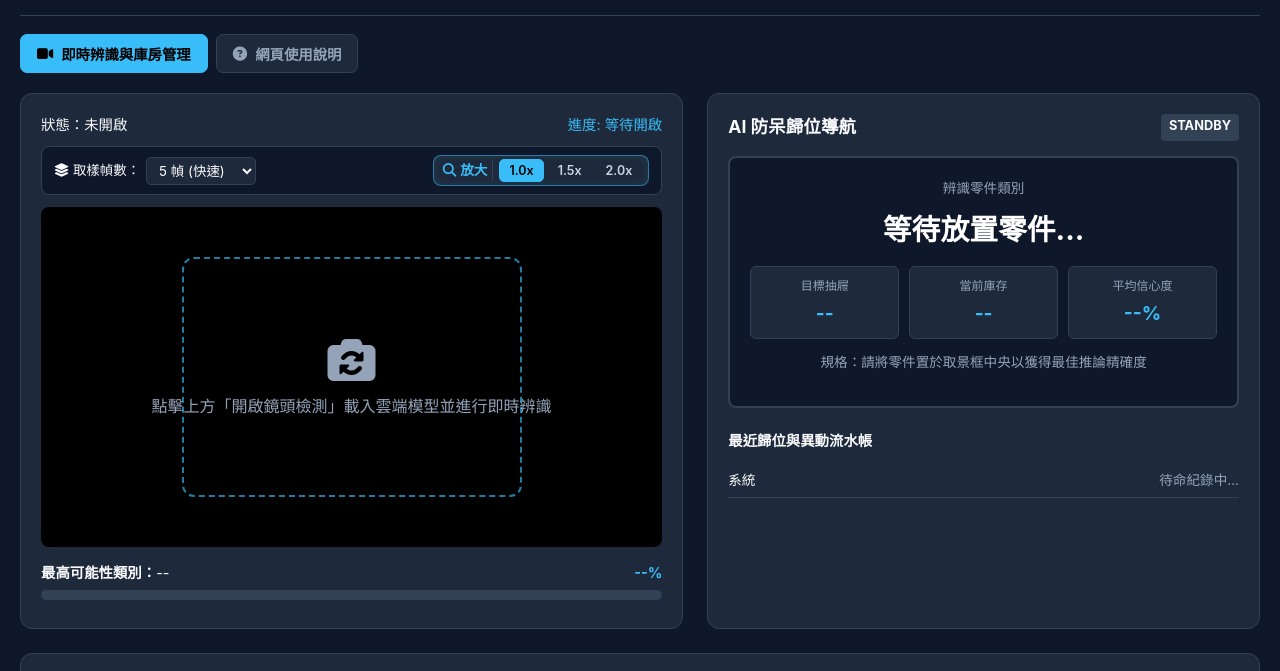
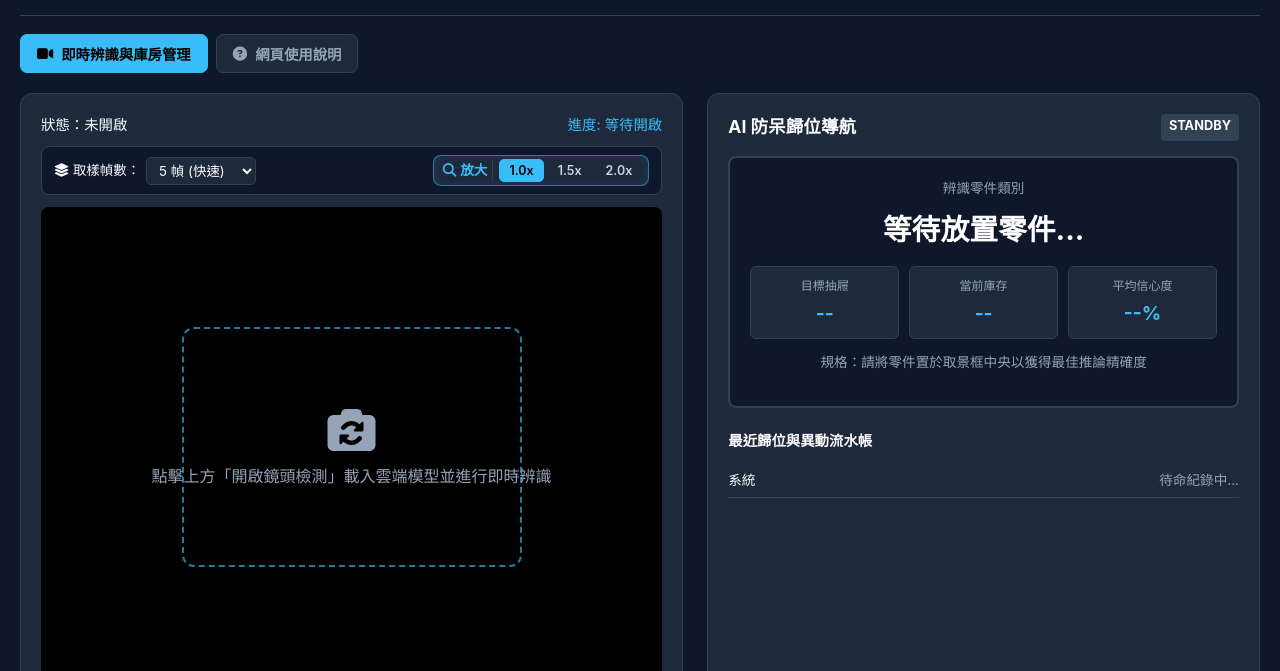
Before and after one commit to LY-C123/html, a plain HTML site: page index.html in a window 1280 px wide. Shown: the part 83-754 px from the top of the page. Drawn offline with Linux system fonts and the light colour scheme.

Commit message:
index.html

```diff
--- a/index.html
+++ b/index.html
@@ -209,7 +209,7 @@
     .webcam-box {
       position: relative;
       width: 100%;
-      height: 340px;
+      height: 480px;
       background: #000;
       border-radius: 8px;
       overflow: hidden;
```
